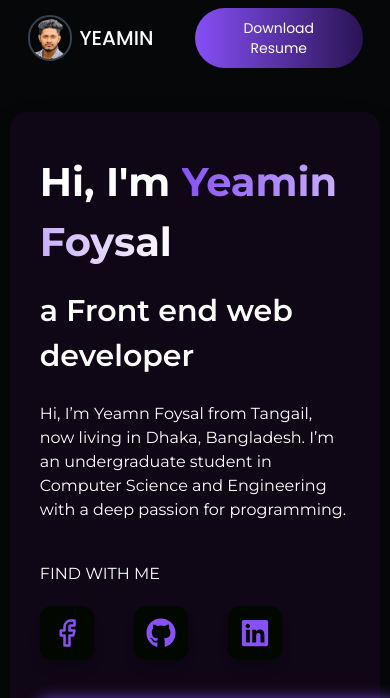
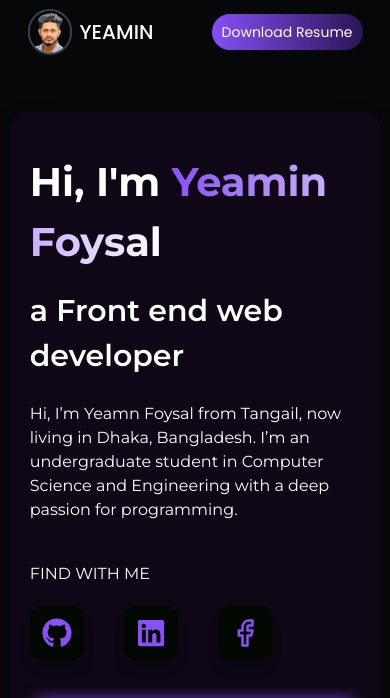
Before and after one commit to yeaminfoysal/Portfolio, a React (Vite) app: page / in a window 390 px wide. Shown: the top 698 px of the page. Built offline with nearby package versions, Linux system fonts and the light colour scheme.

Commit message:
code snipped responsive complete

```diff
--- a/src/Pages/Home/Banner/Banner.jsx
+++ b/src/Pages/Home/Banner/Banner.jsx
@@ -33,7 +33,7 @@ const Banner = () => {
 
     return (
         <div id="home" className='section py-28 overflow-hidden'>
-            <div className='flex flex-col xl:flex-row items-center justify-evenly mx-auto w-[95%] 2xl:w-[85%] bg-secondery px-[30px] py-10 md:py-20 md:px-[45px] lg:px-[55px] xl:px-[50px] 2xl:px-[105px] rounded-2xl shadow-2xl gap-10 '>
+            <div className='flex flex-col xl:flex-row items-center justify-evenly mx-auto w-[95%] 2xl:w-[85%] bg-secondery px-[20px] py-10 md:py-20 md:px-[45px] lg:px-[55px] xl:px-[50px] 2xl:px-[105px] rounded-2xl shadow-2xl gap-10 '>
                 <div className='font-secondery'>
                     <h1 className='text-[40px] md:text-[50px] 2xl:text-[55px] font-bold text-white mb-4 md:mb-6'>Hi, I'm <span className='color-gradient'>Yeamin Foysal</span></h1>
                     <h1 className='text-white text-[30px]  md:text-[38px] font-[600] mb-6 md:mb-8'>a <span> Front end web developer</span></h1>
@@ -41,14 +41,14 @@ const Banner = () => {
                     <div className='mt-10 md:mt-20'>
                         <p className='uppercase mb-5'>find with me</p>
                         <div className='flex gap-10'>
+                            <Link to={'https://github.com/ariyanyeamin14'} className='bg-[#020700] p-3 rounded-xl shadow-lg'><FaGithub size={30} color='#8851f7' /></Link>
+                            <Link to={'https://www.linkedin.com/in/yeamin-foysal'} className='bg-[#020700] p-3 rounded-xl shadow-lg'><FaLinkedin size={30} color='#8851f7' /></Link>
                             <Link to={'https://www.facebook.com/ariyan.yeamin.1/'} className='bg-[#020700] p-3 rounded-xl shadow-lg'><FiFacebook size={30} color='#8851f7' /></Link>
-                            <Link to={'https://github.com/ariyanyeamin14'} className='bg-[#020700] p-3 rounded-xl shadow-lg'><FaGithub size={30} color='#8851f7' /></Link>
-                            <Link to={'https://bd.linkedin.com/'} className='bg-[#020700] p-3 rounded-xl shadow-lg'><FaLinkedin size={30} color='#8851f7' /></Link>
                         </div>
                     </div>
                 </div>
-                <div className='mx-auto  items-right '>
-                        <div className="bg-[#8851f7] p-[1px] rounded-lg  w-[360px]  md:w-full
+                <div className='mx-auto  items-right sniped-box'>
+                        <div className="bg-[#8851f7] p-[1px] rounded-lg  w-[320px]  md:w-full
                       max-w-2xl">
                             {/* Window Header */}
                             <div className="flex items-center space-x-2 px-3 py-5 bg-main rounded-t-lg">
--- a/src/Pages/Home/Contact/Contact.jsx
+++ b/src/Pages/Home/Contact/Contact.jsx
@@ -50,9 +50,9 @@ const Contact = () => {
                     <div className='mt-10'>
                         <p className='uppercase mb-5'>find with me</p>
                         <div className='flex gap-10'>
-                            <Link to={'https://www.facebook.com/ariyan.yeamin.1/'} className='bg-main p-3 rounded-xl shadow-lg color-main'><FiFacebook size={30} /></Link>
                             <Link to={'https://github.com/ariyanyeamin14'} className='bg-main p-3 rounded-xl shadow-lg color-main'><FaGithub size={30} /></Link>
                             <Link to={'https://bd.linkedin.com/'} className='bg-main p-3 rounded-xl shadow-lg color-main'><FaLinkedin size={30} /></Link>
+                            <Link to={'https://www.facebook.com/ariyan.yeamin.1/'} className='bg-main p-3 rounded-xl shadow-lg color-main'><FiFacebook size={30} /></Link>
                         </div>
                     </div>
                 </div>
@@ -61,27 +61,27 @@ const Contact = () => {
                         <div className='flex gap-6'>
                             <div className='flex-1'>
                                 <h4 className='uppercase text-xs mb-4'>Your Name</h4>
-                                <input className='bg-main p-3 w-full rounded-md border border-[#2a2a2a] shadow-inner shadow-[#111111] focus:border-[#8751f7] focus:outline-none ' type="text" name="name" id="" required/>
+                                <input className='bg-main p-3 w-full rounded-md border border-[#2a2a2a] shadow-inner shadow-[#111111] focus:border-[#8751f7] focus:outline-none ' type="text" name="name" id="" required />
                             </div>
                             <div className='flex-1'>
                                 <h4 className='uppercase text-xs mb-4'>Phone Number</h4>
-                                <input className='bg-main p-3 w-full rounded-md border border-[#2a2a2a] shadow-inner shadow-[#111111] focus:border-[#8751f7] focus:outline-none ' type="number" name="phone" id="" required/>
+                                <input className='bg-main p-3 w-full rounded-md border border-[#2a2a2a] shadow-inner shadow-[#111111] focus:border-[#8751f7] focus:outline-none ' type="number" name="phone" id="" required />
                             </div>
                         </div>
                         <div className=''>
                             <h4 className='uppercase text-xs mb-4'>Email</h4>
-                            <input className='bg-main p-3 w-full rounded-md border border-[#2a2a2a] shadow-inner shadow-[#111111] focus:border-[#8751f7] focus:outline-none ' type="email" name="email" id="" required/>
+                            <input className='bg-main p-3 w-full rounded-md border border-[#2a2a2a] shadow-inner shadow-[#111111] focus:border-[#8751f7] focus:outline-none ' type="email" name="email" id="" required />
                         </div>
                         <div className=''>
                             <h4 className='uppercase text-xs mb-4'>Subject</h4>
-                            <input className='bg-main p-3 w-full rounded-md border border-[#2a2a2a] shadow-inner shadow-[#111111] focus:border-[#8751f7] focus:outline-none ' type="text" name="subject" id="" required/>
+                            <input className='bg-main p-3 w-full rounded-md border border-[#2a2a2a] shadow-inner shadow-[#111111] focus:border-[#8751f7] focus:outline-none ' type="text" name="subject" id="" required />
                         </div>
                         <div className=''>
                             <h4 className='uppercase text-xs mb-4'>Your Message</h4>
                             <textarea className='bg-main p-3 w-full rounded-md border border-[#2a2a2a] shadow-inner shadow-[#111111] focus:border-[#8751f7] focus:outline-none ' name="message" id="" cols="30" rows="10" required></textarea>
                         </div>
                         <div>
-                            <input className='uppercase cursor-pointer bg-btn w-full shadow-[#000000] shadow-md' type="submit" value="Send Message"/>
+                            <input className='uppercase cursor-pointer bg-btn w-full shadow-[#000000] shadow-md' type="submit" value="Send Message" />
                         </div>
                     </form>
                     {message && <p className="text-center text-green-500">{message}</p>}
--- a/src/Shared/Navbar/Navbar.jsx
+++ b/src/Shared/Navbar/Navbar.jsx
@@ -24,8 +24,8 @@ const Navbar = () => {
                     </ul>
                 </div>
                 <div className="navbar-end">
-                    <button className="bg-btn text-sm">
-                        <a target='_blank' href={'https://drive.google.com/file/d/1sN0fFgqUcqOY5BG_gDNleY-6sZIArijV/view?usp=sharing'}>
+                    <button className="py-2 px-[10px] md:py-[10px] md:px-[25px] bg-gradient-to-r from-[#864ff5] to-[#2a1454] text-xs rounded-[30px]">
+                        <a target='_blank' className='text-sm' href={'https://drive.google.com/file/d/1sN0fFgqUcqOY5BG_gDNleY-6sZIArijV/view?usp=sharing'}>
                             Download Resume
                         </a>
                     </button>
--- a/src/index.css
+++ b/src/index.css
@@ -59,6 +59,7 @@ h1, h2, h3, h4, h5{
   padding: 10px 25px;
   border-radius: 30px;
 }
+
 :not(pre) > code[class*="language-"], pre[class*="language-"] {
   background: #050709 !important;
 }
@@ -74,3 +75,7 @@ pre[class*="language-"] {
 .border-main{
   border-color: #8851f7;
 }
+
+.mx-auto.items-right.sniped-box {
+  margin: 0 !important;
+}
```
